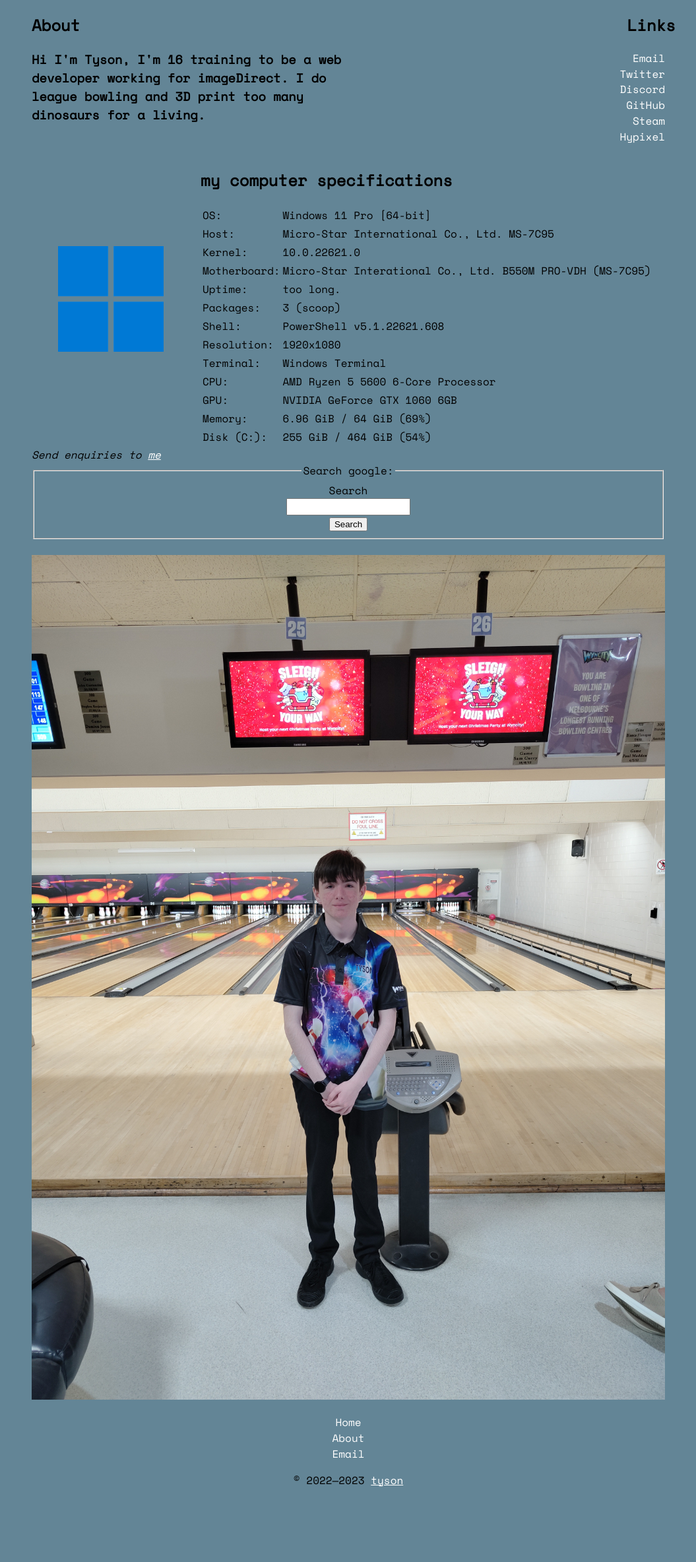
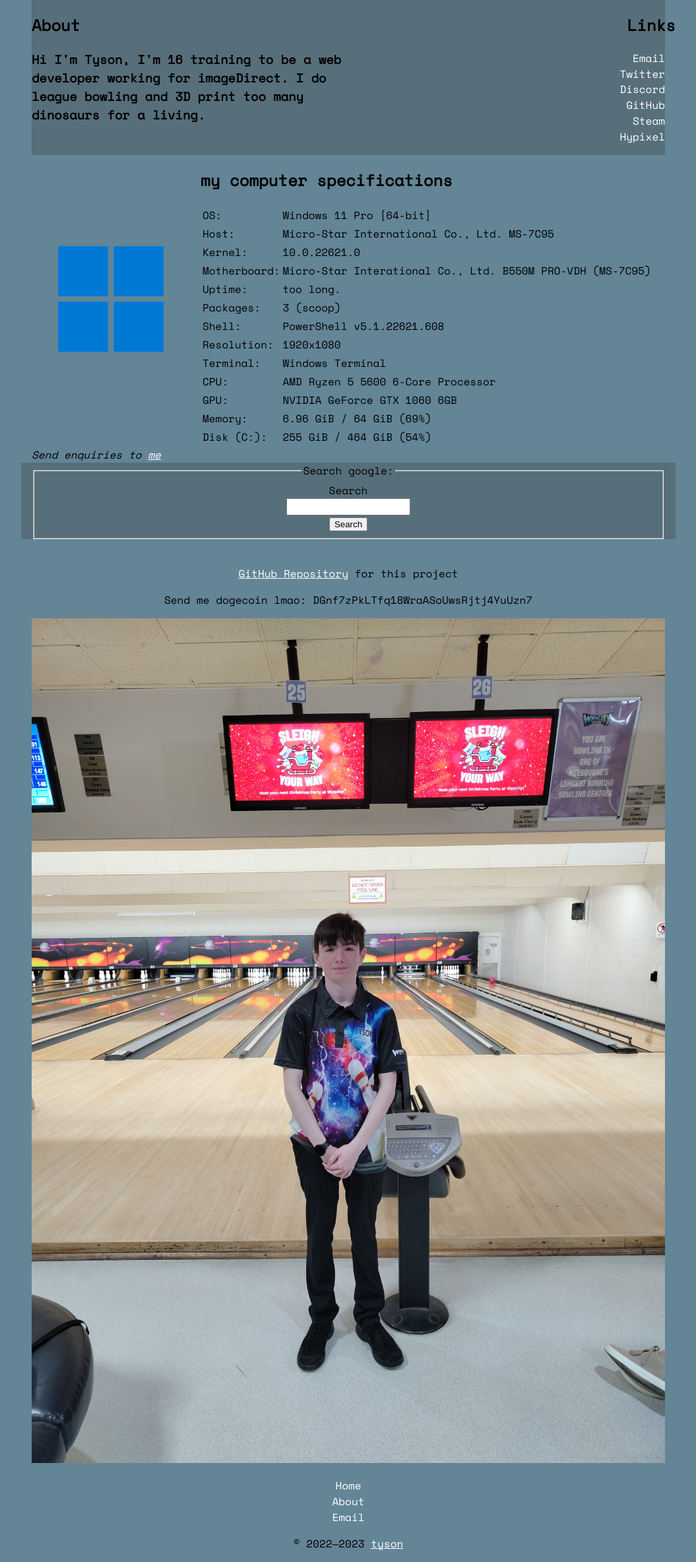
Before and after one commit to tysonlmao/tafe, a PHP site: page / in a window 1280 px wide. Shown: the part 95-2462 px from the top of the page at 66% size, without its empty margins (112-1167 px from the left). Before the commit the page ends 2348 px from the top, so only its background shows below. Run offline with PHP 8.4, Linux system fonts and the light colour scheme.

Commit message:
wireframe

```diff
--- a/css/style.css
+++ b/css/style.css
@@ -7,6 +7,7 @@ GLOBAL STYLES
 :root {
   --secondary: #fdadbe;
   --link-text: #fdadbe;
+  --dark-primary: #576f7a;
   --primary: #638596;
   --main-font: "Space Mono", monospace;
   --heading-font: "Roboto", sans-serif;
@@ -94,6 +95,11 @@ a:hover {
   /* dev */
   /* background-color: #00000099; */
 }
+
+.container-color {
+  background-color: var(--dark-primary);
+}
+
 @media screen and (min-width: 768px) {
   .container {
     max-width: 60rem;
--- a/index.html
+++ b/index.html
@@ -29,7 +29,7 @@
     </header>
     <main id="page-content" role="main" class="container">
 
-        <div class="container-grid container-grid-50-50">
+        <div class="container-grid container-grid-50-50 container-color">
             <section id="about" role="contentinfo" class="">
                 <header>
                     <h2>About</h2>
@@ -140,7 +140,7 @@
         </footer>
     </main>
 
-    <aside id="sidebar" role="complementary" class="container center-text">
+    <aside id="sidebar" role="complementary" class="container center-text container-color">
         <form action="https://google.com/search">
             <fieldset>
                 <legend>
@@ -154,6 +154,10 @@
     </aside>
     <br>
     <footer class="container center-text">
+        <div class="item">
+            <p><a href="https://github.com/tysonlmao/tafe" target="_blank">GitHub Repository</a> for this project</p>
+            <p>Send me dogecoin lmao: DGnf7zPkLTfq18WraASoUwsRjtj4YuUzn7</p>
+        </div>
         <img src="./media/IMG_20221106_112732842.jpg" width="3072" height="4096"
             alt="Tyson standing infront of bowling alley.">
         <nav aria-label="sitemap">
```
Also changed, not shown: 1 other file.
